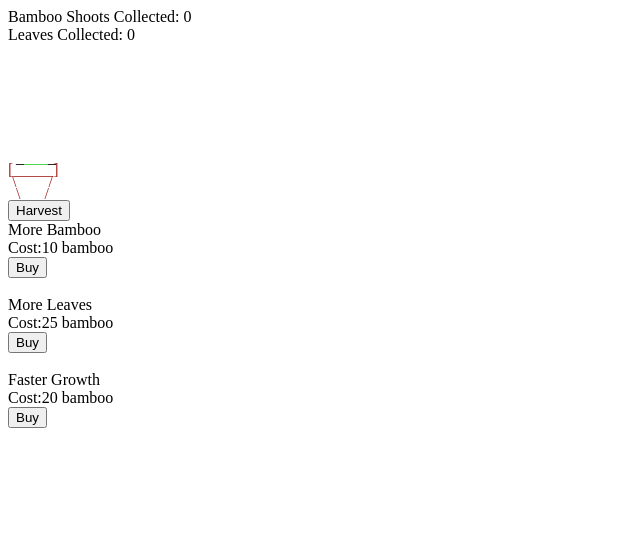
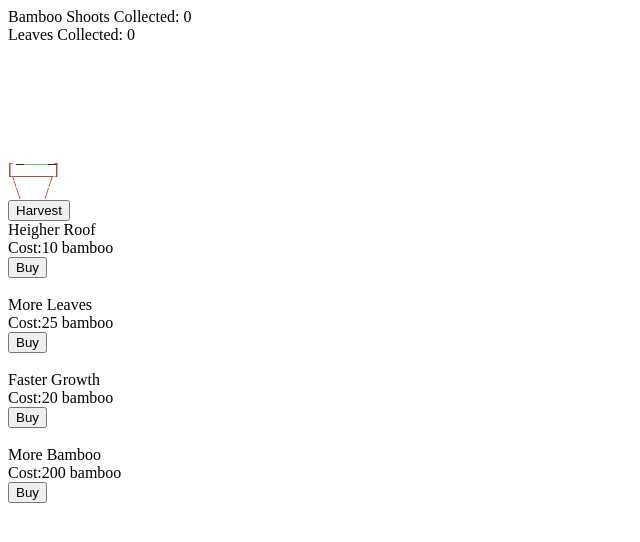
Before and after one commit to HoboZeke/hobozeke.github.io, a Jekyll site: the page bamboo/index.html, which Jekyll copies as it is, in a window 1280 px wide. Shown: the top 542 px of the page, without its empty margins (0-640 px from the left). Built offline with Jekyll 4.4.1, drawn with Linux system fonts in a browser that asks for light colours.

Commit message:
Update index.html

```diff
--- a/bamboo/index.html
+++ b/bamboo/index.html
@@ -38,7 +38,7 @@
  </div>
  <button onClick = "Harvest()">Harvest</button>
  <br/>
- More Bamboo <br/>
+ Heigher Roof <br/>
   Cost:<span id="increaseSizeCost">10</span> bamboo <br/>
   <button onClick = "IncreaseBambooSize()">Buy</button>
   <br/>
@@ -53,6 +53,11 @@
   <button onClick = "IncreaseGrowthSpeed()">Buy</button>
   <br/>
   <br/>
+  More Bamboo <br/>
+   Cost:<span id="increaseRankCost">200</span> bamboo <br/>
+  <button onClick = "IncreaseRank()">Buy</button>
+  <br/>
+  <br/>
   </div>
 </body>
  <script type="text/javascript" src="bamboo.js"></script>
```
